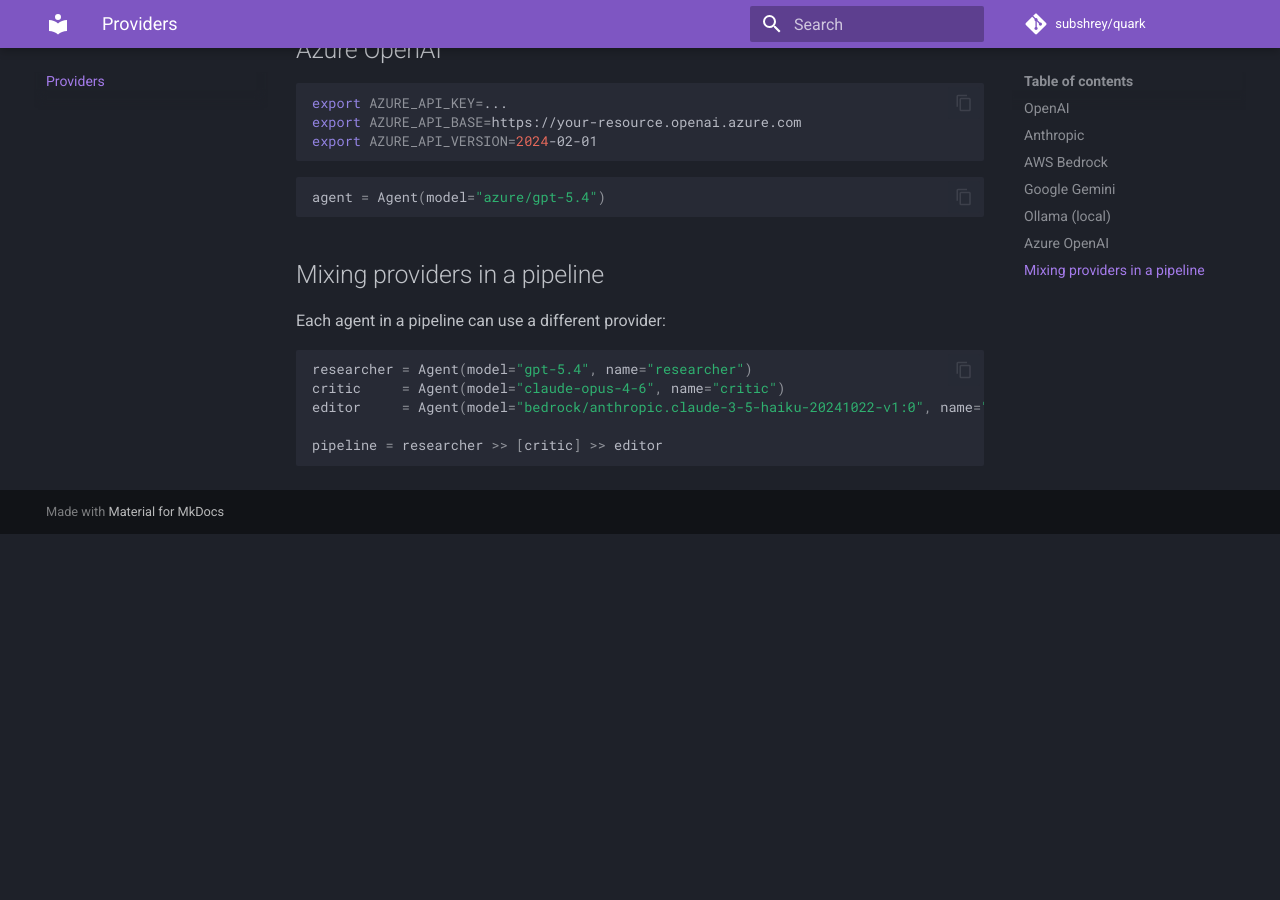
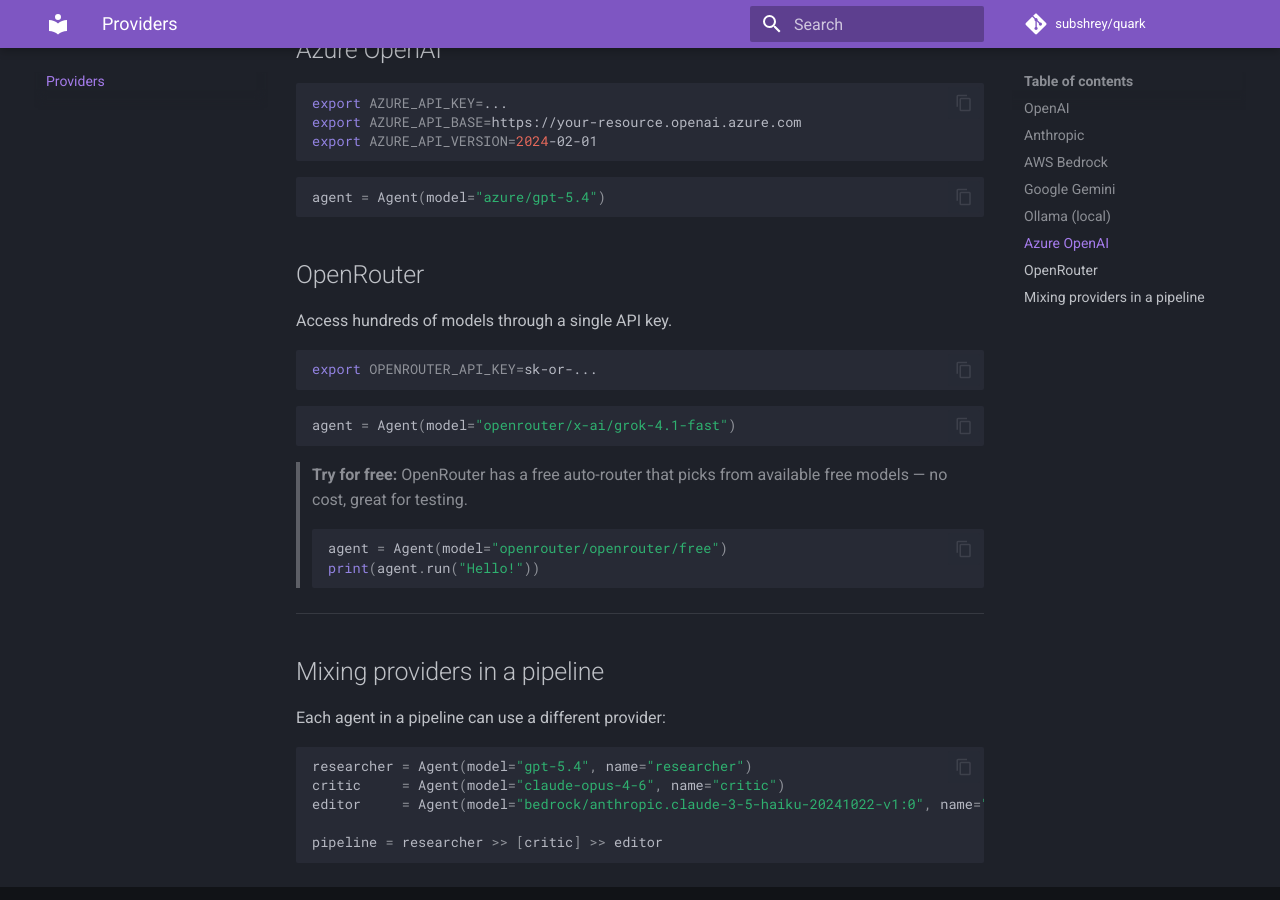
Before and after one commit to awslabs/quark-agents, an MkDocs documentation site: the page built from docs/providers.md, in a window 1280 px wide and 900 px high, scrolled down 1417 px. Built offline with MkDocs 1.6.1 and Material for MkDocs 9.7.7, drawn with Linux system fonts in a browser that asks for light colours; before the commit the page ends 1951 px from its top, so only the background shows below that.

Commit message:
Add OpenRouter section with free auto-router example
Co-Authored-By: Claude Sonnet 4.6 (1M context) <noreply@anthropic.com>

````diff
--- a/docs/providers.md
+++ b/docs/providers.md
@@ -73,6 +73,27 @@ export AZURE_API_VERSION=2024-02-01
 agent = Agent(model="azure/gpt-5.4")
 ```
 
+## OpenRouter
+
+Access hundreds of models through a single API key.
+
+```bash
+export OPENROUTER_API_KEY=sk-or-...
+```
+
+```python
+agent = Agent(model="openrouter/x-ai/grok-4.1-fast")
+```
+
+> **Try for free:** OpenRouter has a free auto-router that picks from available free models — no cost, great for testing.
+>
+> ```python
+> agent = Agent(model="openrouter/openrouter/free")
+> print(agent.run("Hello!"))
+> ```
+
+---
+
 ## Mixing providers in a pipeline
 
 Each agent in a pipeline can use a different provider:
````
